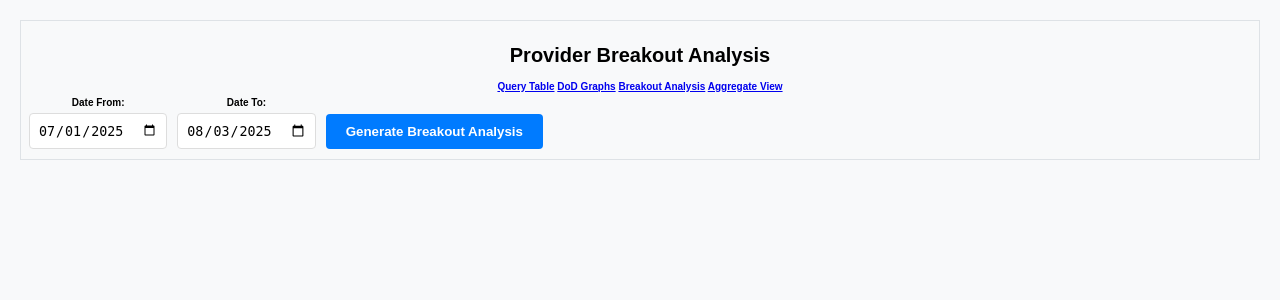
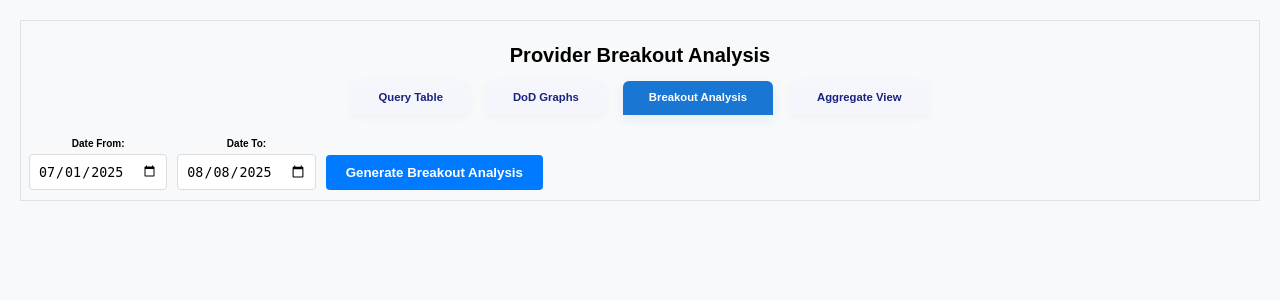
Before and after one commit to goldsr09/superset_query1, a Flask app: page /breakout-analysis in a window 1280 px wide. Shown: the top 300 px of the page. Run offline with Flask 3, Linux system fonts and the light colour scheme.

Commit message:
Initial commit

```diff
--- a/templates/aggregate_view.html
+++ b/templates/aggregate_view.html
@@ -146,7 +146,7 @@
                 </div>
                 <div class="form-group">
                     <label for="date_to">Date To:</label>
-                    <input type="date" id="date_to" name="date_to" value="2025-08-03">
+                    <input type="date" id="date_to" name="date_to">
                 </div>
                 <div class="form-group">
                     <label for="group_by">Group By:</label>
--- a/templates/breakout_analysis.html
+++ b/templates/breakout_analysis.html
@@ -172,18 +220,49 @@
             background: #e8f5e8;
             color: #2e7d32;
         }
-    </style>
+    /* Modern nav bar styles */
+    .nav-bar {
+        display: flex;
+        justify-content: center;
+        gap: 18px;
+        margin-bottom: 18px;
+    }
+    .nav-link {
+        display: inline-block;
+        padding: 10px 26px;
+        font-size: 1.13em;
+        font-weight: 600;
+        color: #1a237e;
+        background: #f4f6fb;
+        border-radius: 6px 6px 0 0;
+        text-decoration: none;
+        transition: background 0.18s, color 0.18s, box-shadow 0.18s;
+        box-shadow: 0 2px 8px rgba(26,35,126,0.04);
+        border-bottom: 2px solid transparent;
+    }
+    .nav-link:hover {
+        background: #e3e7f7;
+        color: #0d47a1;
+        border-bottom: 2px solid #1976d2;
+    }
+    .nav-link.active {
+        background: #1976d2;
+        color: #fff;
+        border-bottom: 2px solid #1976d2;
+        box-shadow: 0 4px 12px rgba(25,118,210,0.10);
+        cursor: default;
+    }
     </style>
 </head>
 <body>
     <div class="header">
         <h1>Provider Breakout Analysis</h1>
-        <div class="nav-links">
-            <a href="/">Query Table</a>
-            <a href="/dod-graphs">DoD Graphs</a>
-            <a href="/breakout-analysis">Breakout Analysis</a>
-            <a href="/aggregate-view">Aggregate View</a>
-        </div>
+        <nav class="nav-bar">
+            <a href="/" class="nav-link">Query Table</a>
+            <a href="/dod-graphs" class="nav-link">DoD Graphs</a>
+            <a href="/breakout-analysis" class="nav-link active">Breakout Analysis</a>
+            <a href="/aggregate-view" class="nav-link">Aggregate View</a>
+        </nav>
     </div>
     <div class="form-container">
         <form id="breakoutForm">
@@ -194,7 +273,7 @@
                 </div>
                 <div class="form-group" style="min-width:120px;">
                     <label for="date_to">Date To:</label>
-                    <input type="date" id="date_to" name="date_to" value="2025-08-03">
+                    <input type="date" id="date_to" name="date_to">
                 </div>
                 <button type="submit" class="btn btn-primary" style="margin-top:22px;">Generate Breakout Analysis</button>
             </div>
@@ -384,15 +459,15 @@
 <script>
 // Set all date_to and date_from inputs to today by default on page load
 document.addEventListener('DOMContentLoaded', function() {
-  var dateInputs = document.querySelectorAll('input[type="date"]');
   var today = new Date();
   var yyyy = today.getFullYear();
   var mm = String(today.getMonth() + 1).padStart(2, '0');
   var dd = String(today.getDate()).padStart(2, '0');
   var todayStr = yyyy + '-' + mm + '-' + dd;
-  dateInputs.forEach(function(input) {
+  // Set all 'to date' calendars to today if empty
+  var toDateInputs = document.querySelectorAll('input[type="date"][id$="to"], input[type="date"][name$="to"], input[type="date"][id$="date_to"], input[type="date"][name$="date_to"]');
+  toDateInputs.forEach(function(input) {
     if (!input.value) input.value = todayStr;
   });
 });
 </script>
-</html>
--- a/templates/dod_graphs.html
+++ b/templates/dod_graphs.html
@@ -198,7 +198,7 @@
                 </div>
                 <div class="form-group">
                     <label for="date_to">Date To:</label>
-                    <input type="date" id="date_to" name="date_to" value="2025-08-02">
+                    <input type="date" id="date_to" name="date_to">
                 </div>
                 <div class="form-group">
                     <button type="submit" class="btn btn-primary">Generate DoD Graph</button>
```
Also changed, not shown: other parts of templates/breakout_analysis.html (+62 -18 lines), templates/index.html (+17 -1 lines), 2 other files.
